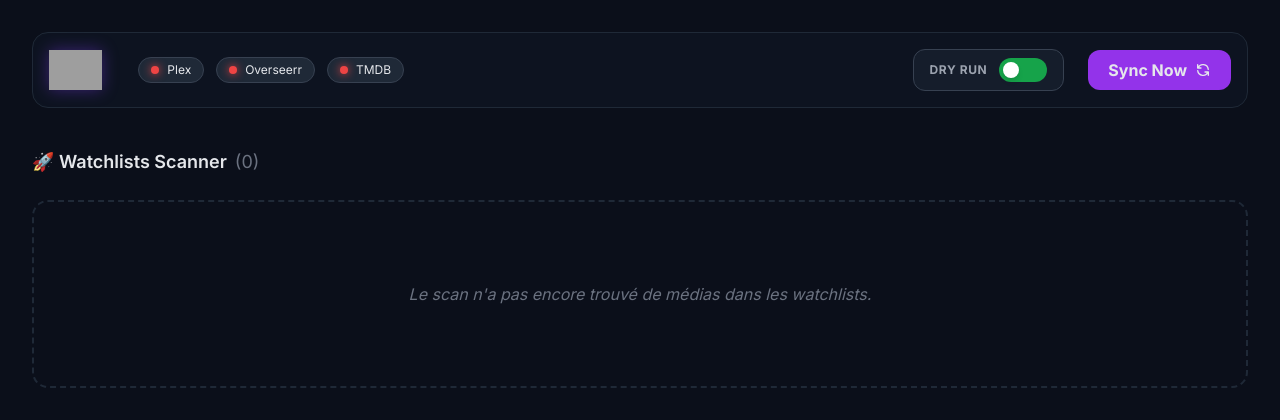
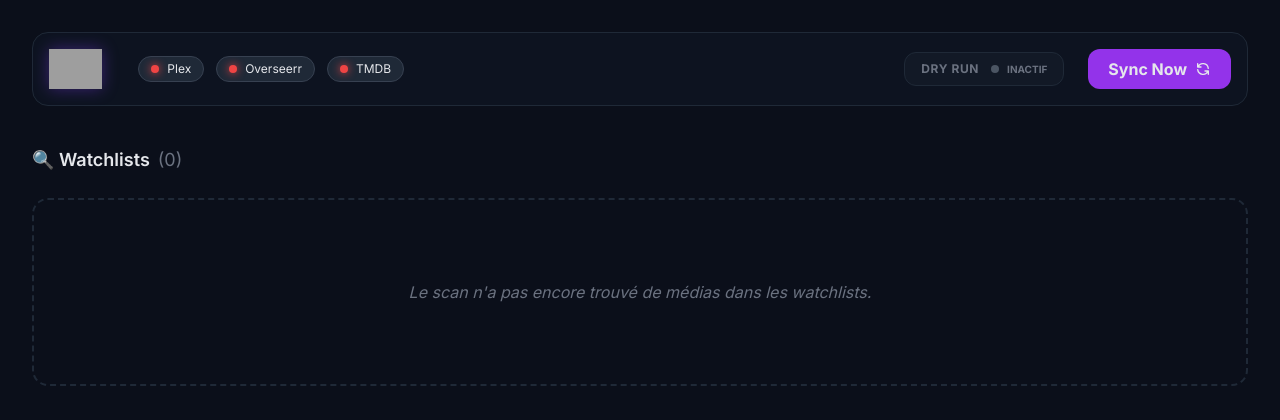
Before and after one commit to sledour/HA-addons, a FastAPI app: template watchlisterr/app/templates/index.html in a window 1280 px wide. Shown: the top 420 px of the page. Run offline with FastAPI, Linux system fonts and the light colour scheme; the template is opened without the code that fills it, so the values that code supplies are empty; some libraries are stand-ins or nearby versions; grey boxes are pictures that could not be loaded.

Commit message:
Change UI minor

```diff
--- a/watchlisterr/app/templates/index.html
+++ b/watchlisterr/app/templates/index.html
@@ -47,10 +47,19 @@
     </div>
 
     <div class="flex items-center gap-6">
-        <div class="flex items-center gap-3 bg-gray-800/50 px-4 py-2 rounded-xl border border-gray-700">
-            <span class="text-xs font-bold uppercase tracking-wider text-gray-400">Dry Run</span>
-            <div class="w-12 h-6 flex items-center {% if dry_run %}bg-orange-500{% else %}bg-green-600{% endif %} rounded-full p-1 transition-colors duration-300">
-                <div class="bg-white w-4 h-4 rounded-full shadow-md transform {% if dry_run %}translate-x-6{% else %}translate-x-0{% endif %} transition-transform duration-300"></div>
+        <div title="Mode Simulation : Les requêtes ne sont pas envoyées à Overseerr. Pour changer cela, allez dans l'onglet 'Configuration' de l'Add-on."
+            class="flex items-center gap-3 bg-gray-800/30 px-4 py-2 rounded-xl border border-gray-800 cursor-help transition-all">
+
+            <span class="text-xs font-bold uppercase tracking-wider text-gray-500">Dry Run</span>
+
+            <div class="flex items-center gap-2">
+                {% if dry_run %}
+                    <span class="flex h-2 w-2 rounded-full bg-indigo-500 shadow-[0_0_8px_#6366f1]"></span>
+                    <span class="text-[10px] font-bold text-indigo-400 uppercase">Actif</span>
+                {% else %}
+                    <span class="flex h-2 w-2 rounded-full bg-gray-600"></span>
+                    <span class="text-[10px] font-bold text-gray-500 uppercase">Inactif</span>
+                {% endif %}
             </div>
         </div>
 
@@ -68,7 +77,7 @@
 
 <main class="max-w-7xl mx-auto mb-10">
     <h2 class="text-lg font-semibold mb-6 flex items-center gap-2">
-        🚀 Watchlists Scanner <span class="text-gray-500 font-normal">({{ items_to_request|length }})</span>
+        🔍 Watchlists <span class="text-gray-500 font-normal">({{ items_to_request|length }})</span>
     </h2>
 
     <div class="grid grid-cols-2 sm:grid-cols-3 md:grid-cols-4 lg:grid-cols-6 gap-6">
--- a/watchlisterr/config.yaml
+++ b/watchlisterr/config.yaml
@@ -1,6 +1,6 @@
 name: "Watchlisterr"
 description: "Synchronisation des watchlists Plex vers Overseerr"
-version: "0.3.10"
+version: "0.3.11"
 slug: "watchlisterr"
 arch:
 - aarch64
```
